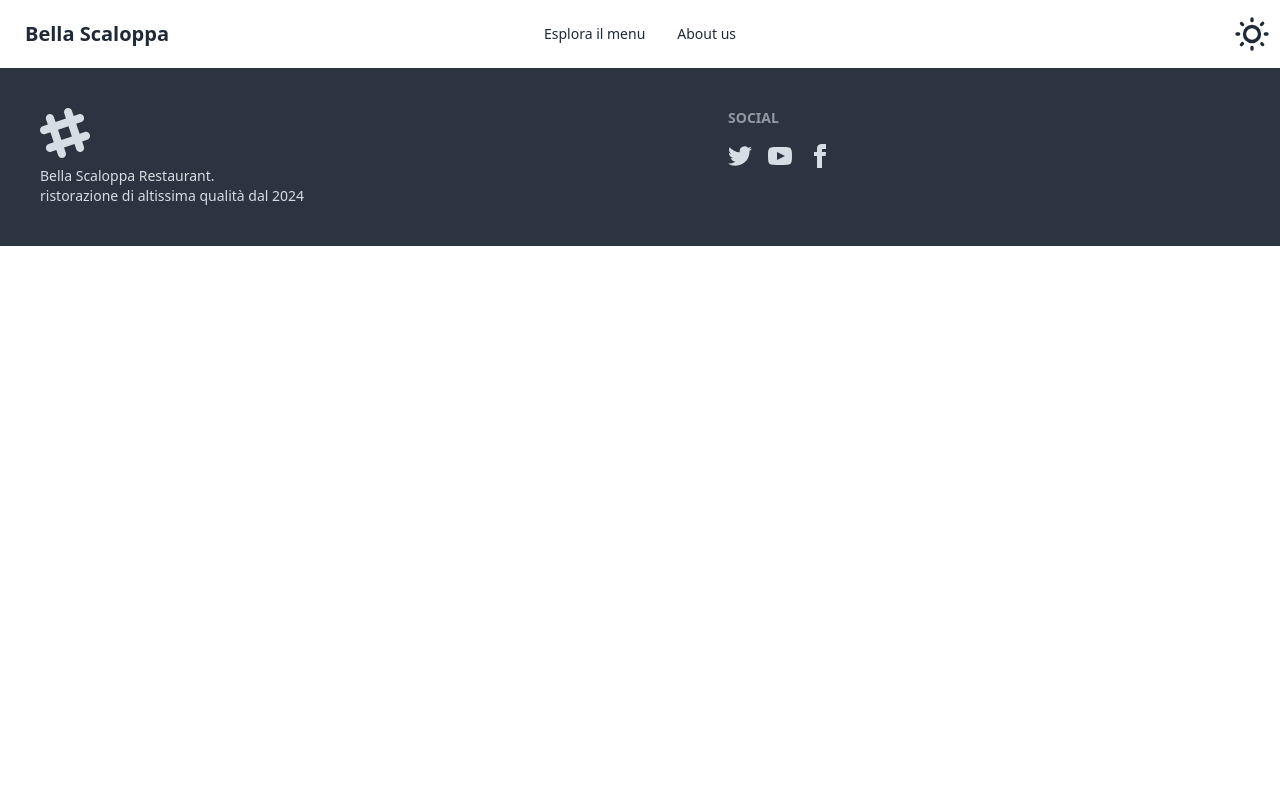
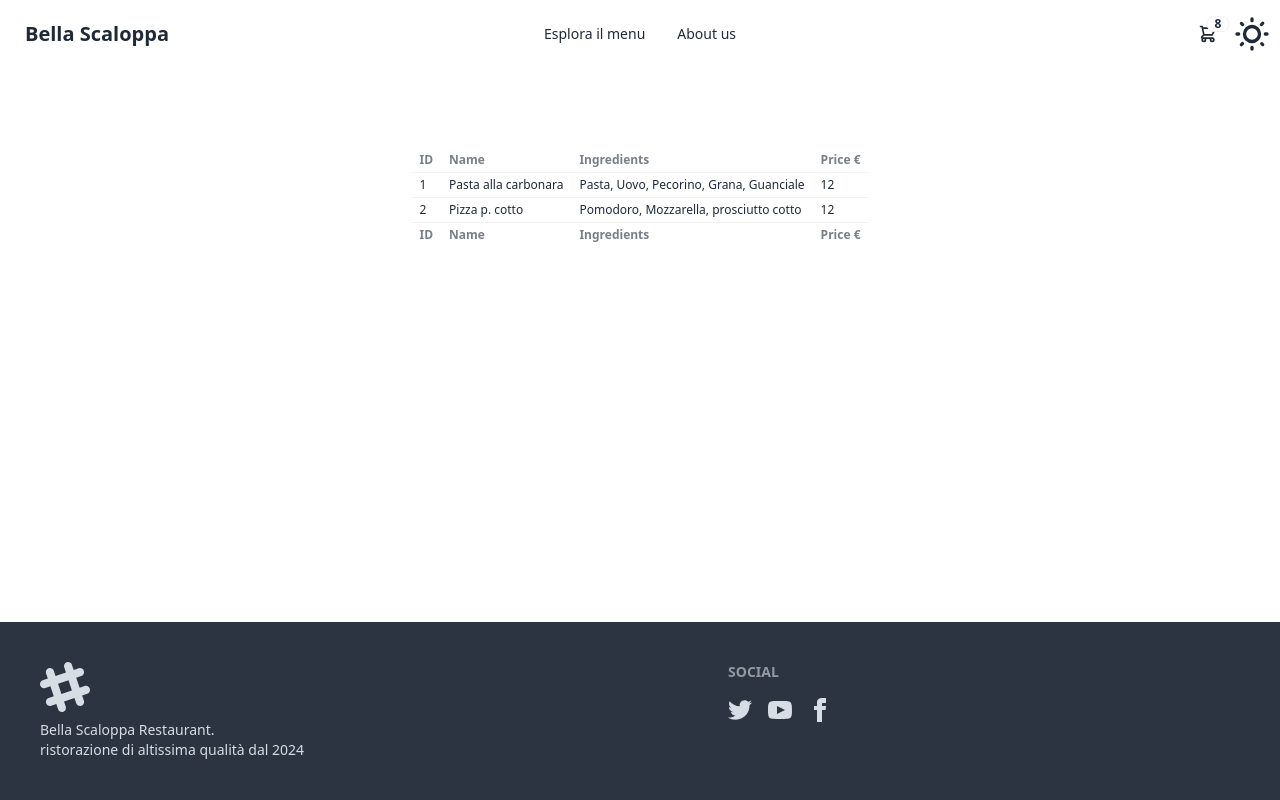
Before and after one commit to SbroMa72/BellaScaloppa, a PHP site: page /menu.php in a window 1280 px wide. Run offline with PHP 8.4, Linux system fonts and the light colour scheme; data comes from the database, SQL or seed files in the repository; both versions use the stored data as it was after the commit; some libraries are stand-ins or nearby versions.

Commit message:
modified menu and db

```diff
--- /dev/null
+++ b/config/connection.php
@@ -0,0 +1,12 @@
+<?php
+    $server = "localhost:3306"; //sostituire la porta con la porta di xampp
+    $username = "root";
+    $password = "";
+    $database = "ristorante";
+
+    $con = new mysqli($server, $username, $password);
+    if ($con->connect_error) {
+        die("Connection failed: " . $con->connect_error);
+    }
+    $con->select_db($database);
+?>
--- a/pages/index.php
+++ b/pages/index.php
@@ -74,7 +74,7 @@
     </div>
 
     <!--footer-->
-    <footer class="footer p-10 bg-neutral text-neutral-content">
+    <footer class="footer p-10 bg-neutral text-neutral-content fixed bottom-0 left-0 right-0">
         <aside>
             <svg width="50" height="50" viewBox="0 0 24 24" xmlns="http://www.w3.org/2000/svg" fill-rule="evenodd"
                 clip-rule="evenodd" class="fill-current">
--- a/pages/menu.php
+++ b/pages/menu.php
@@ -1,3 +1,11 @@
+<!-- get data from database -->
+<?php
+    require_once('../config/connection.php');
+    $query = "select * from piatti";
+    $result = mysqli_query($con, $query);
+?>
+
+<!-- html -->
 <!DOCTYPE html>
 <html lang="en">
 
@@ -38,6 +46,22 @@
         </div>
         <div class="navbar-end">
 
+            <!-- view cart button-->
+            <div class="flex-none">
+                <div class="dropdown dropdown-end">
+                    <div tabindex="0" role="button" class="btn btn-ghost btn-circle">
+                        <div class="indicator">
+                            <svg xmlns="http://www.w3.org/2000/svg" class="h-5 w-5" fill="none" viewBox="0 0 24 24"
+                                stroke="currentColor">
+                                <path stroke-linecap="round" stroke-linejoin="round" stroke-width="2"
+                                    d="M3 3h2l.4 2M7 13h10l4-8H5.4M7 13L5.4 5M7 13l-2.293 2.293c-.63.63-.184 1.707.707 1.707H17m0 0a2 2 0 100 4 2 2 0 000-4zm-8 2a2 2 0 11-4 0 2 2 0 014 0z" />
+                            </svg>
+                            <span class="badge badge-sm indicator-item">8</span>
+                        </div>
+                    </div>
+                </div>
+            </div>
+
             <!--Theme controller-->
             <label class="swap swap-rotate">
 
@@ -60,8 +84,49 @@
         </div>
     </div>
 
+    <!--tabella menu-->
+    <div  class="mt-20 flex justify-center items-center ">
+        <div class="overflow-x-auto">
+            <table class="table table-xs">
+                <thead>
+                    <tr>
+                        <th>ID</th>
+                        <th>Name</th>
+                        <th>Ingredients</th>
+                        <th>Price €</th>
+                    </tr>
+                </thead>
+                <tbody>
+                    <tr>
+                    <?php
+                        while($row = mysqli_fetch_assoc($result))
+                        {
+                    ?>
+                        <!-- while condition -->
+                        <td><?php echo $row['codPiatto']; ?></td>
+                        <td><?php echo $row['nomePiatto']; ?></td>
+                        <td><?php echo $row['ingredienti']; ?></td>
+                        <td><?php echo $row['prezzo']; ?></td>
+
+                    </tr>
+                    <?php
+                        }
+                    ?>
+                </tbody>
+                <tfoot>
+                    <tr>
+                        <th>ID</th>
+                        <th>Name</th>
+                        <th>Ingredients</th>
+                        <th>Price €</th>
+                    </tr>
+                </tfoot>
+            </table>
+        </div>
+    </div>
+
     <!--footer-->
-    <footer class="footer p-10 bg-neutral text-neutral-content">
+    <footer class="footer p-10 bg-neutral text-neutral-content fixed bottom-0 left-0 right-0">
         <aside>
             <svg width="50" height="50" viewBox="0 0 24 24" xmlns="http://www.w3.org/2000/svg" fill-rule="evenodd"
                 clip-rule="evenodd" class="fill-current">
```
Also changed, not shown: database/ristorante.sql (added, +116 -0 lines), pages/cart.php (added, +13 -0 lines), pages/connection.php (deleted, +0 -11 lines).
